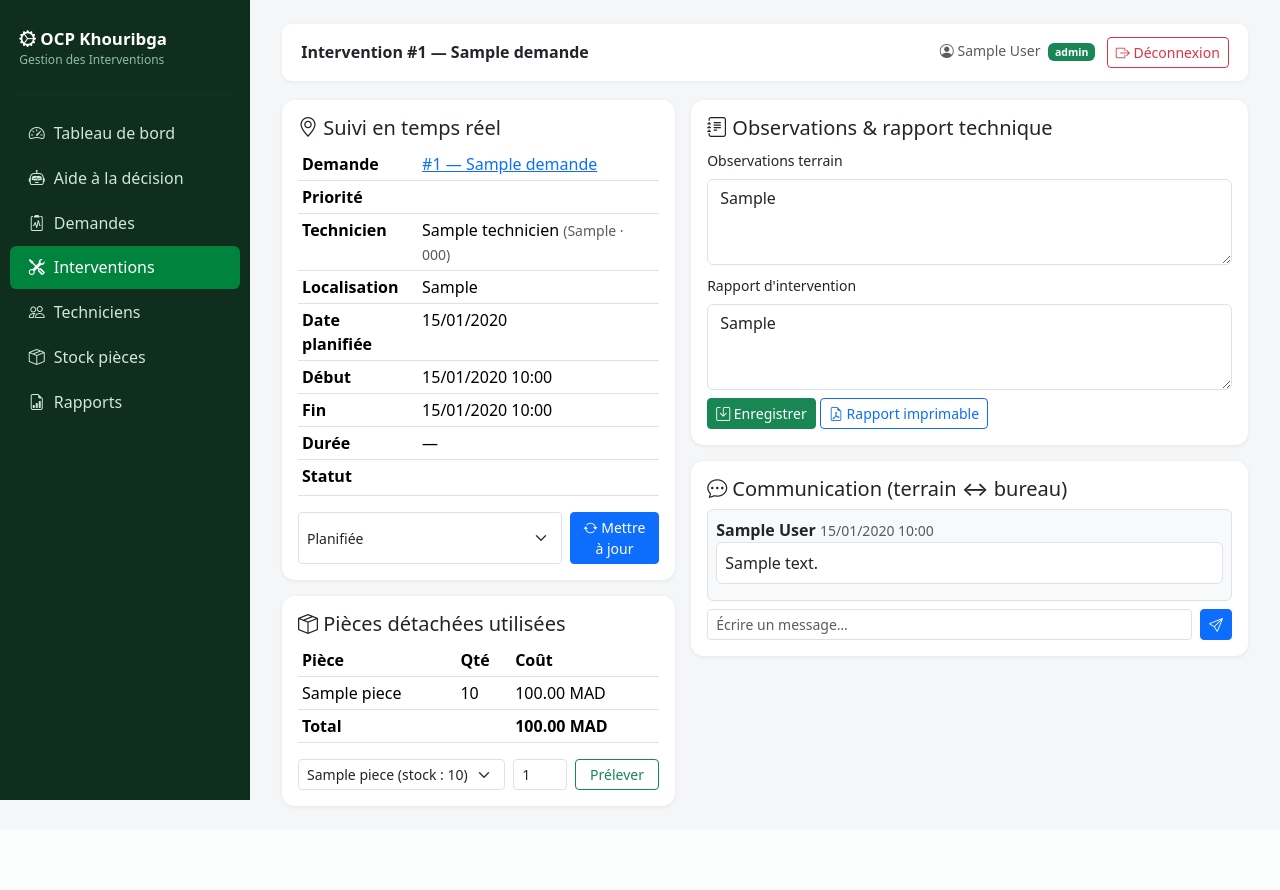
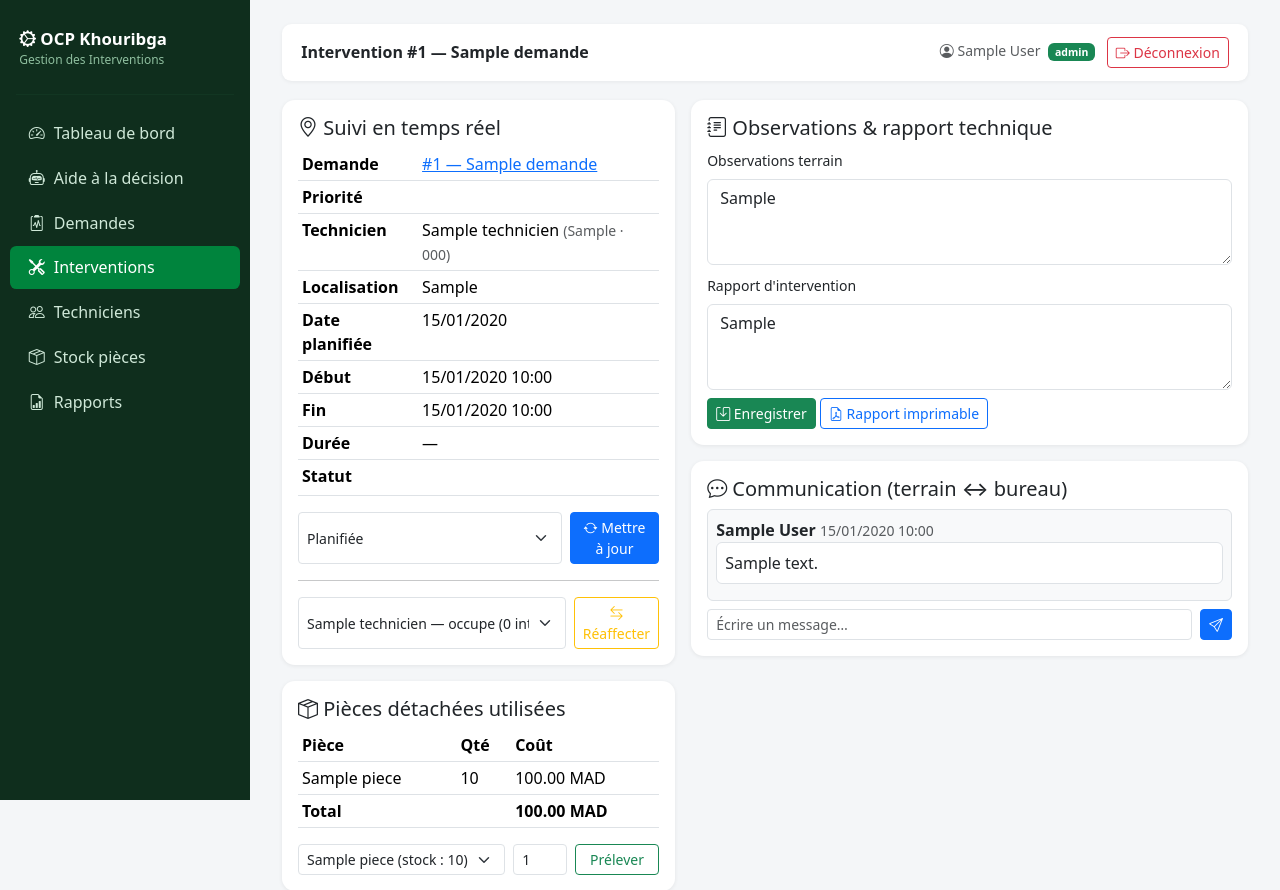
Before and after one commit to Nano963-p/ocp_interventions, a Flask app: page /interventions/1 in a window 1280 px wide. Shown: the top 890 px of the page. Before the commit the page ends 808 px from the top, so only its background shows below. Run offline with Flask 3, Linux system fonts and the light colour scheme; a user stored in the database is signed in; tables that the repository leaves empty hold one stand-in row (values such as "Sample post"); parts of the project's set-up code (start-up, migrations or seed data) failed here and were passed over.

Commit message:
feat: reaffectation manuelle du technicien sur une intervention active

```diff
--- a/app/routes/interventions.py
+++ b/app/routes/interventions.py
@@ -7,8 +7,10 @@ from flask import (Blueprint, abort, flash, redirect, render_template,
 from flask_login import current_user, login_required
 
 from .. import db
-from ..models import (Intervention, Message, Piece, STATUTS_INTERVENTION,
+from ..models import (Intervention, Message, Piece,Technicien, STATUTS_INTERVENTION,
                       UtilisationPiece)
+
+from .auth import role_required
 
 bp = Blueprint('interventions', __name__, url_prefix='/interventions')
 
@@ -49,10 +51,12 @@ def detail(intervention_id):
             and current_user.technicien_id != iv.technicien_id):
         abort(403)
     pieces = Piece.query.order_by(Piece.nom).all()
+    techniciens = Technicien.query.order_by(Technicien.nom).all()
     messages = (Message.query.filter_by(intervention_id=iv.id)
                 .order_by(Message.date.asc()).all())
     return render_template('interventions/detail.html', iv=iv, pieces=pieces,
-                           messages=messages, statuts=STATUTS_INTERVENTION)
+                           techniciens=techniciens, messages=messages,
+                           statuts=STATUTS_INTERVENTION)
 
 
 @bp.route('/<int:intervention_id>/statut', methods=['POST'])
@@ -85,6 +89,36 @@ def changer_statut(intervention_id):
     db.session.commit()
     flash(f"Intervention #{iv.id} passée au statut « {nouveau} ».", 'success')
     return redirect(url_for('interventions.detail', intervention_id=iv.id))
+
+
+@bp.route('/<int:intervention_id>/reaffecter', methods=['POST'])
+@role_required('admin', 'planificateur')
+def reaffecter(intervention_id):
+    iv = Intervention.query.get_or_404(intervention_id)
+    if iv.statut in ('Terminée', 'Annulée'):
+        flash("Impossible de réaffecter une intervention terminée ou annulée.", 'danger')
+        return redirect(url_for('interventions.detail', intervention_id=iv.id))
+
+    nouveau_technicien = Technicien.query.get_or_404(int(request.form['technicien_id']))
+    if nouveau_technicien.id == iv.technicien_id:
+        flash("Cette intervention est déjà affectée à ce technicien.", 'warning')
+        return redirect(url_for('interventions.detail', intervention_id=iv.id))
+
+    ancien_technicien = iv.technicien
+    iv.technicien_id = nouveau_technicien.id
+    db.session.commit()
+
+    # Libère l'ancien technicien s'il n'a plus de charge active,
+    # marque le nouveau comme occupé si l'intervention est déjà en cours.
+    _liberer_technicien(ancien_technicien)
+    if iv.statut == 'En cours':
+        nouveau_technicien.statut = 'occupe'
+    db.session.commit()
+
+    flash(f"Intervention #{iv.id} réaffectée de "
+          f"{ancien_technicien.nom if ancien_technicien else '—'} à {nouveau_technicien.nom}.", 'success')
+    return redirect(url_for('interventions.detail', intervention_id=iv.id))
+
 
 
 @bp.route('/<int:intervention_id>/observations', methods=['POST'])
--- a/app/templates/interventions/detail.html
+++ b/app/templates/interventions/detail.html
@@ -31,6 +31,22 @@
           </select>
           <button class="btn btn-sm btn-primary"><i class="bi bi-arrow-repeat"></i> Mettre à jour</button>
         </form>
+                {% if current_user.is_planificateur and iv.statut not in ('Terminée', 'Annulée') %}
+        <hr>
+        <form method="post" action="{{ url_for('interventions.reaffecter', intervention_id=iv.id) }}"
+              class="d-flex gap-2">
+                <input type="hidden" name="csrf_token" value="{{ csrf_token() }}">
+          <select name="technicien_id" class="form-select form-select-sm">
+            {% for t in techniciens %}
+            <option value="{{ t.id }}" {{ 'selected' if t.id == iv.technicien_id }}>
+              {{ t.nom }} — {{ t.statut }} ({{ t.charge_active() }} interv.)
+            </option>
+            {% endfor %}
+          </select>
+          <button class="btn btn-sm btn-outline-warning">
+            <i class="bi bi-arrow-left-right"></i> Réaffecter</button>
+        </form>
+        {% endif %}
       </div>
     </div>
 
```
